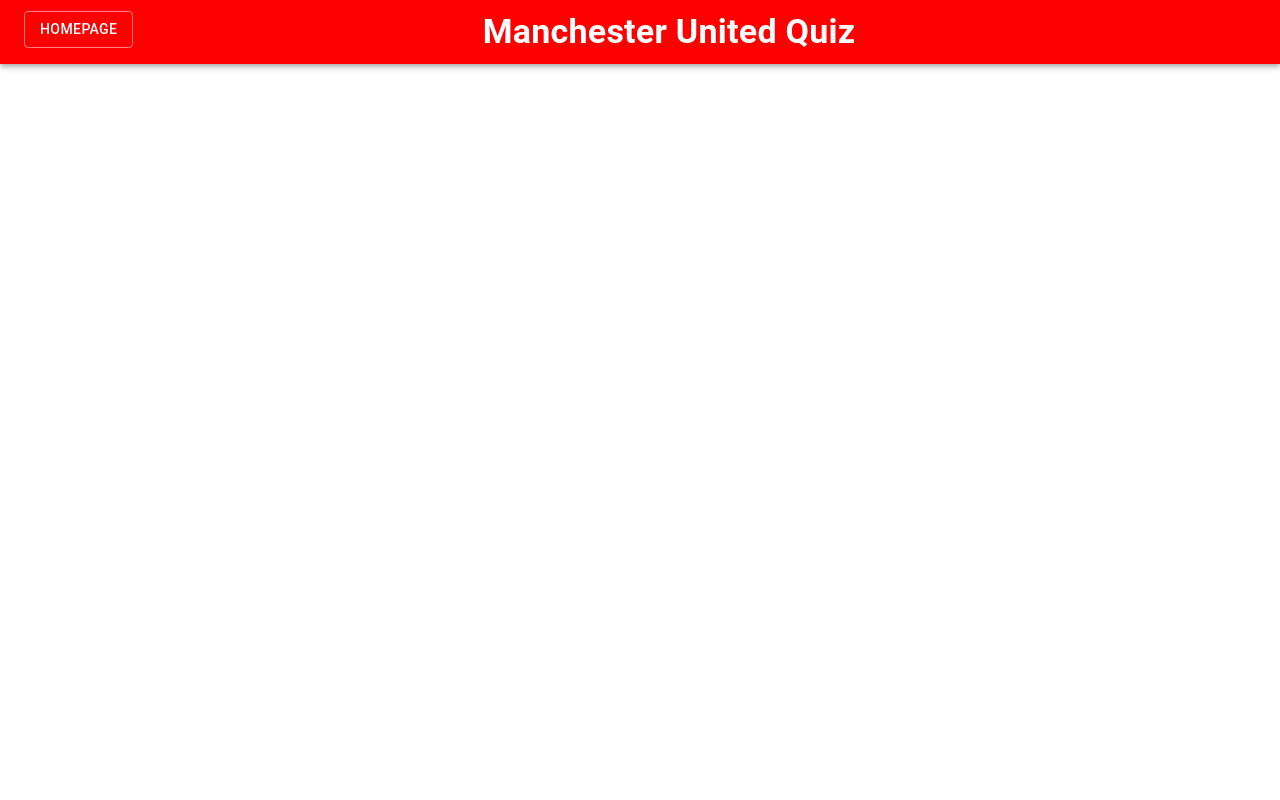
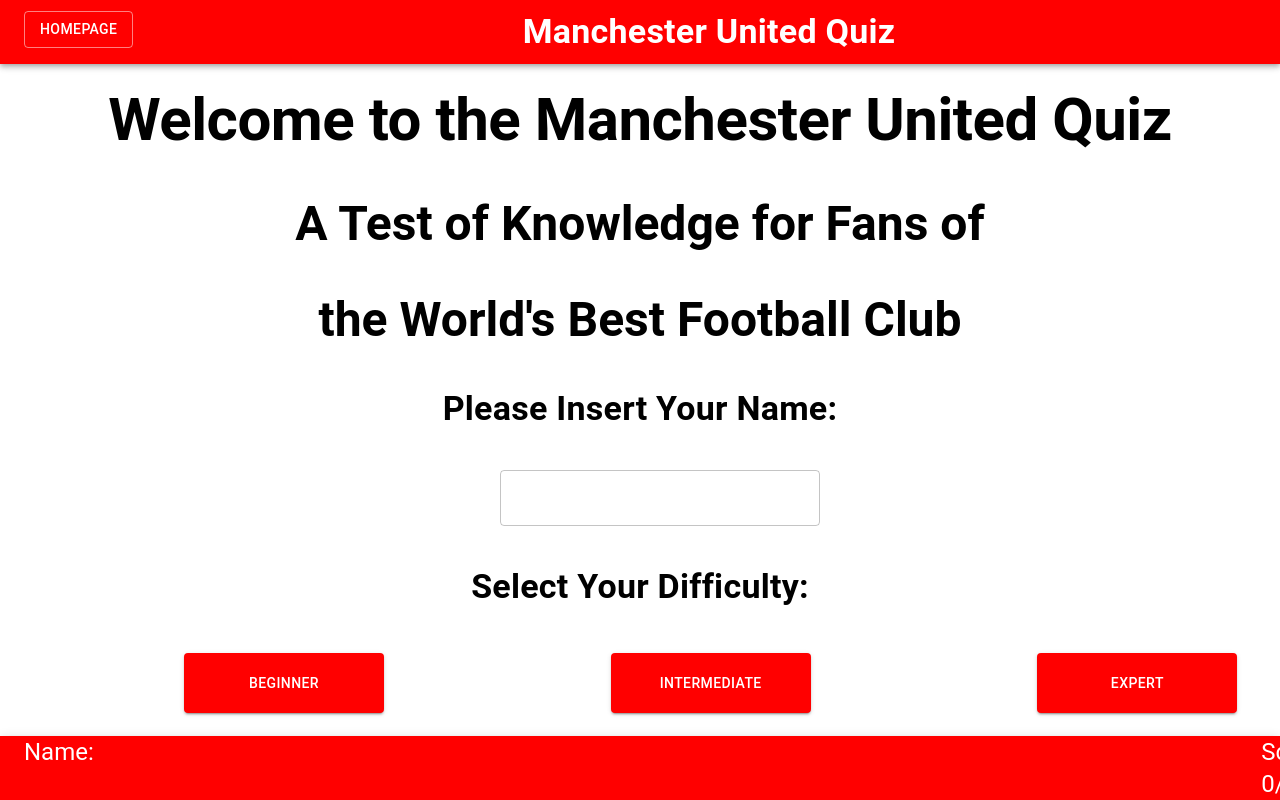
Before and after one commit to alakijaayo/United, a React (Create React App) app in the folder united-quiz/: page / in a window 1280 px wide. Built offline with nearby package versions, Linux system fonts and the light colour scheme.

Commit message:
Constructing Homepage

```diff
--- a/united-quiz/public/index.html
+++ b/united-quiz/public/index.html
@@ -7,7 +7,7 @@
     <meta name="theme-color" content="#000000" />
     <meta
       name="description"
-      content="Web site created using create-react-app"
+      content="Web site created using create-react-app
     />
     <link rel="apple-touch-icon" href="%PUBLIC_URL%/logo192.png" />
     <!--
@@ -24,7 +24,7 @@
       work correctly both with client-side routing and a non-root public URL.
       Learn how to configure a non-root public URL by running `npm run build`.
     -->
-    <title>React App</title>
+    <title>Manchest United Quiz</title>
   </head>
   <body>
     <noscript>You need to enable JavaScript to run this app.</noscript>
--- a/united-quiz/src/App.js
+++ b/united-quiz/src/App.js
@@ -1,8 +1,14 @@
+import Footer from "./Components/Footer/Footer";
 import Header from "./Components/Header/Header";
+import Routes from "./Pages/Routes";
 
 function App() {
   return (
-    <Header />
+    <>
+      <Header />
+      <Routes />
+      <Footer />
+    </>
   );
 }
 
--- /dev/null
+++ b/united-quiz/src/Components/Footer/Footer.jsx
@@ -0,0 +1,25 @@
+import React from 'react';
+import AppBar from '@material-ui/core/AppBar';
+import { Grid, Toolbar, Typography } from '@material-ui/core';
+import useStyles from './Footer.style';
+
+function Footer() {
+  const styles = useStyles()
+  return (
+    <AppBar position="fixed" className={styles.appBar}>
+      <Toolbar>
+        <Grid container spacing={3}>
+          <Grid item xs={4} lg={4}>
+            <Typography variant="h5">Name:</Typography>
+          </Grid>
+          <Grid item xs={4} lg={4} />
+          <Grid item xs={4} lg={4}>
+            <Typography variant="h5" className={styles.score}>Score: 0/25</Typography>
+          </Grid>
+        </Grid>
+      </Toolbar>
+    </AppBar>
+  )
+}
+
+export default Footer;
--- /dev/null
+++ b/united-quiz/src/Components/Footer/Footer.style.js
@@ -0,0 +1,12 @@
+import { makeStyles } from '@material-ui/core/styles';
+
+export default makeStyles((theme) => ({
+  appBar: {
+    top: 'auto',
+    bottom: 0,
+  },
+  score: {
+    marginLeft: theme.spacing(50)
+  }
+}),
+{ name: 'Footer' })
--- a/united-quiz/src/Components/Header/Header.style.js
+++ b/united-quiz/src/Components/Header/Header.style.js
@@ -3,7 +3,7 @@
 export default makeStyles((theme) => ({
   title: {
     fontWeight: 'bold',
-    marginLeft: theme.spacing(5)
+    marginLeft: theme.spacing(10)
   }
 }),
 { name: 'Header' });
--- /dev/null
+++ b/united-quiz/src/Pages/Homepage/Homepage.jsx
@@ -0,0 +1,40 @@
+import { Button, Grid, TextField, Typography } from '@material-ui/core';
+import React from 'react';
+import useStyles from './Homepage.style'
+
+function Homepage() {
+  const styles = useStyles()
+  return (
+    <Grid container justifyContent="center">
+      <Grid item xs={12} lg={12}>
+        <Typography variant="h2" align="center" className={styles.text}>Welcome to the Manchester United Quiz</Typography>
+      </Grid>
+      <Grid item xs={12} lg={12}>
+        <Typography variant="h3" align="center" className={styles.text}>A Test of Knowledge for Fans of</Typography>
+      </Grid>
+      <Grid item xs={12} lg={12}>
+        <Typography variant="h3" align="center" className={styles.text}>the World's Best Football Club</Typography>
+      </Grid>
+      <Grid item xs={12} lg={12}>
+        <Typography variant="h4" align="center" className={styles.text}>Please Insert Your Name:</Typography>
+      </Grid>
+      <Grid item xs={12} lg={3}>
+        <TextField variant="outlined" fullWidth className={styles.inputName} />
+      </Grid>
+      <Grid item xs={12} lg={12}>
+        <Typography variant="h4" align="center" className={styles.text}>Select Your Difficulty:</Typography>
+      </Grid>
+      <Grid item xs={12} lg={4}>
+        <Button variant="contained" color="primary" className={styles.button}>Beginner</Button>
+      </Grid>
+      <Grid item xs={12} lg={4}>
+        <Button variant="contained" color="primary" className={styles.button}>Intermediate</Button>
+      </Grid>
+      <Grid item xs={12} lg={4}>
+        <Button variant="contained" color="primary" className={styles.button}>Expert</Button>
+      </Grid>
+    </Grid>
+  )
+}
+
+export default Homepage;
--- /dev/null
+++ b/united-quiz/src/Pages/Homepage/Homepage.style.js
@@ -0,0 +1,19 @@
+import { makeStyles } from '@material-ui/core/styles';
+
+export default makeStyles((theme) => ({
+  text: {
+    fontWeight: 'bold',
+    margin: '20px'
+  },
+  inputName: {
+    margin: '20px'
+  },
+  button: {
+    padding: '15px',
+    margin: '25px',
+    minHeight: '60px',
+    minWidth: '200px',
+    marginLeft: theme.spacing(23)
+  }
+}),
+{ name: 'Homepage' })
--- a/united-quiz/src/Pages/Routes.jsx
+++ b/united-quiz/src/Pages/Routes.jsx
@@ -1,12 +1,20 @@
-// import React from 'react';
-// import { Route, Switch, Redirect } from 'react-router-dom';
+import React from 'react';
+import { Route, Switch, Redirect } from 'react-router-dom';
+import Homepage from './Homepage/Homepage';
 
-// function Routes() {
-//   return (
-//     <Switch>
+function Routes() {
+  return (
+    <main>
+      <Switch>
+        <Route exact path="/">
+          <Homepage />
+        </Route>
+        <Route path="*">
+          <Redirect to="/" />
+        </Route>
+      </Switch>
+    </main>
+  )
+}
 
-//     </Switch>
-//   )
-// }
-
-// export default Routes;
+export default Routes;
--- a/united-quiz/src/index.js
+++ b/united-quiz/src/index.js
@@ -5,11 +5,14 @@
 import reportWebVitals from './reportWebVitals';
 import { ThemeProvider } from '@material-ui/core/styles';
 import theme from './Theme';
+import { BrowserRouter } from 'react-router-dom';
 
 ReactDOM.render(
   <ThemeProvider theme={theme}>
     <React.StrictMode>
-      <App />
+      <BrowserRouter>
+        <App />
+      </BrowserRouter>
     </React.StrictMode>
   </ThemeProvider>,
   document.getElementById('root')
```
Also changed, not shown: 1 other file (tests, documents, lock files or other folders).
